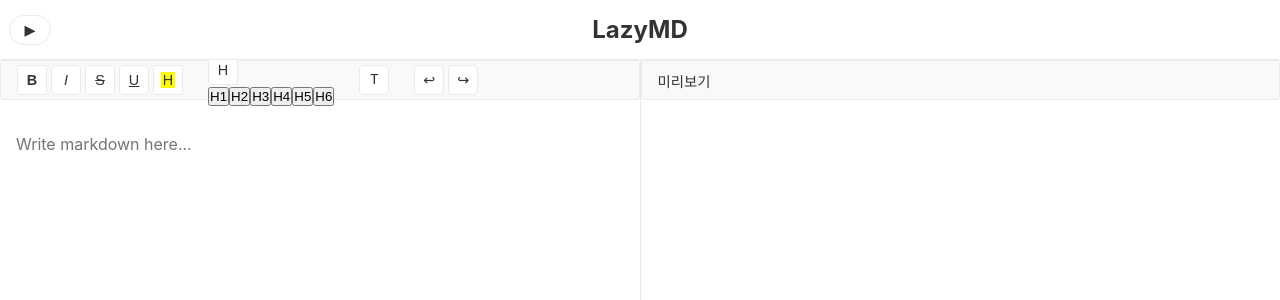
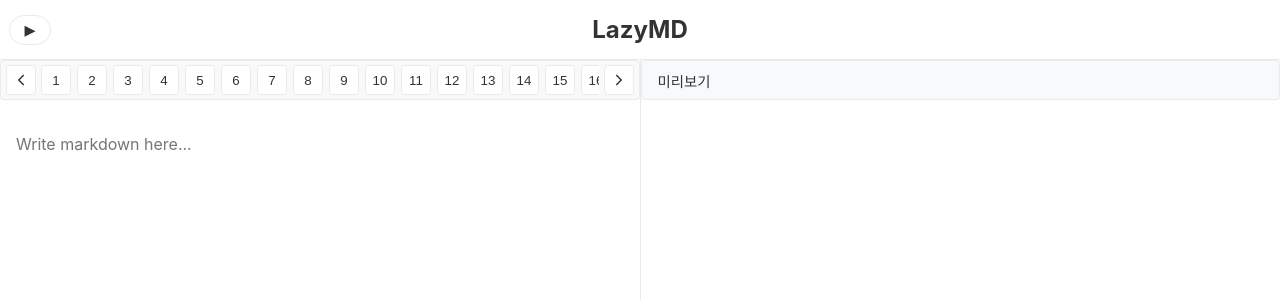
Before and after one commit to hyeongahah/lazymd, a Next.js app: page / in a window 1280 px wide. Shown: the top 300 px of the page. Built offline with nearby package versions, Linux system fonts and the light colour scheme.

Commit message:
툴바UI 기본 설정

```diff
--- a/src/components/Toolbar/ToolbarButton.tsx
+++ b/src/components/Toolbar/ToolbarButton.tsx
@@ -1,16 +1,6 @@
-import { ReactNode } from 'react';
+import { ReactNode, useRef } from 'react';
 import styles from '@/pages/page.module.css';
-import {
-  Bold,
-  Italic,
-  Strike,
-  Underline,
-  Highlight,
-  HeadingDropdown,
-  ClearFormatting,
-  Undo,
-  Redo,
-} from '@/features/mdTool';
+import { ChevronLeft, ChevronRight } from 'lucide-react';
 
 interface ToolbarButtonProps {
   onClick: () => void;
@@ -31,22 +21,45 @@
 }
 
 export function Toolbar() {
+  const contentRef = useRef<HTMLDivElement>(null);
+
+  const handleScroll = (direction: 'left' | 'right') => {
+    if (!contentRef.current) return;
+
+    const scrollAmount = 200; // 스크롤할 픽셀 양
+    const currentScroll = contentRef.current.scrollLeft;
+
+    contentRef.current.scrollTo({
+      left:
+        direction === 'left'
+          ? currentScroll - scrollAmount
+          : currentScroll + scrollAmount,
+      behavior: 'smooth',
+    });
+  };
+
   return (
     <div className={styles.toolbar}>
-      <div className={styles.toolbarContent}>
-        <Bold />
-        <Italic />
-        <Strike />
-        <Underline />
-        <Highlight />
-        <div className={styles.toolbarDivider} />
-        <HeadingDropdown />
-        <div className={styles.toolbarDivider} />
-        <ClearFormatting />
-        <div className={styles.toolbarDivider} />
-        <Undo />
-        <Redo />
+      <button
+        className={`${styles.scrollButton} ${styles.scrollLeft}`}
+        onClick={() => handleScroll('left')}
+      >
+        <ChevronLeft size={18} />
+      </button>
+      <div className={styles.toolbarContent} ref={contentRef}>
+        {/* 1번부터 20번까지의 버튼 */}
+        {Array.from({ length: 20 }, (_, i) => (
+          <div key={i} className={styles.toolbarItem}>
+            <button className={styles.toolbarButton}>{i + 1}</button>
+          </div>
+        ))}
       </div>
+      <button
+        className={`${styles.scrollButton} ${styles.scrollRight}`}
+        onClick={() => handleScroll('right')}
+      >
+        <ChevronRight size={18} />
+      </button>
     </div>
   );
 }
--- a/src/features/mdTool/Bold.tsx
+++ b/src/features/mdTool/Bold.tsx
@@ -1,26 +1,10 @@
-import { useMarkdown } from '@/hooks/useMarkdown';
+import { Bold as BoldIcon } from 'lucide-react';
 import { ToolbarButton } from '@/components/Toolbar/ToolbarButton';
 
 export function Bold() {
-  const { text, setText } = useMarkdown();
-
-  const handleClick = () => {
-    const textarea = document.querySelector('textarea');
-    if (!textarea) return;
-
-    const start = textarea.selectionStart;
-    const end = textarea.selectionEnd;
-    const selectedText = text.substring(start, end);
-
-    const newText =
-      text.substring(0, start) + `**${selectedText}**` + text.substring(end);
-
-    setText(newText);
-  };
-
   return (
-    <ToolbarButton onClick={handleClick} title='Bold'>
-      <strong>B</strong>
+    <ToolbarButton onClick={() => {}} title='Bold'>
+      <BoldIcon size={18} />
     </ToolbarButton>
   );
 }
--- a/src/features/mdTool/ClearFormatting.tsx
+++ b/src/features/mdTool/ClearFormatting.tsx
@@ -1,32 +1,10 @@
-import { useMarkdown } from '@/hooks/useMarkdown';
+import { Type } from 'lucide-react';
 import { ToolbarButton } from '@/components/Toolbar/ToolbarButton';
 
 export function ClearFormatting() {
-  const { text, setText } = useMarkdown();
-
-  const handleClick = () => {
-    const textarea = document.querySelector('textarea');
-    if (!textarea) return;
-
-    const start = textarea.selectionStart;
-    const end = textarea.selectionEnd;
-    const selectedText = text.substring(start, end);
-
-    // 마크다운 서식 제거
-    const cleanText = selectedText
-      .replace(/[*_~`]/g, '') // 기본 서식 제거
-      .replace(/#{1,6}\s/g, '') // 제목 서식 제거
-      .replace(/<[^>]*>/g, '') // HTML 태그 제거
-      .replace(/==/g, ''); // 형광펜 서식 제거
-
-    const newText = text.substring(0, start) + cleanText + text.substring(end);
-
-    setText(newText);
-  };
-
   return (
-    <ToolbarButton onClick={handleClick} title='Clear Formatting'>
-      <span style={{ fontFamily: 'monospace' }}>T</span>
+    <ToolbarButton onClick={() => {}} title='Clear Formatting'>
+      <Type size={18} />
     </ToolbarButton>
   );
 }
--- a/src/features/mdTool/HeadingDropdown.tsx
+++ b/src/features/mdTool/HeadingDropdown.tsx
@@ -1,40 +1,19 @@
-import { useMarkdown } from '@/hooks/useMarkdown';
-import { ToolbarButton } from '@/components/Toolbar/ToolbarButton';
+import { Heading } from 'lucide-react';
 import styles from '@/pages/page.module.css';
 
 export function HeadingDropdown() {
-  const { text, setText } = useMarkdown();
-
-  const handleHeading = (level: number) => {
-    const textarea = document.querySelector('textarea');
-    if (!textarea) return;
-
-    const start = textarea.selectionStart;
-    const end = textarea.selectionEnd;
-    const selectedText = text.substring(start, end);
-    const prefix = '#'.repeat(level) + ' ';
-
-    const newText =
-      text.substring(0, start) +
-      `${prefix}${selectedText}` +
-      text.substring(end);
-
-    setText(newText);
-  };
-
   return (
-    <div className={styles.headingButtonWrapper}>
-      <ToolbarButton onClick={() => {}} title='제목'>
-        <span className={styles.headingIcon}>H</span>
-      </ToolbarButton>
+    <div className={styles.headingButton}>
+      <Heading size={18} />
       <div className={styles.headingDropdown}>
         {[1, 2, 3, 4, 5, 6].map((level) => (
           <button
             key={level}
             className={styles.headingOption}
-            onClick={() => handleHeading(level)}
+            onClick={() => handleHeadingClick(level)}
+            title={`Heading ${level}`}
           >
-            H{level}
+            {level}
           </button>
         ))}
       </div>
--- a/src/features/mdTool/Highlight.tsx
+++ b/src/features/mdTool/Highlight.tsx
@@ -1,26 +1,10 @@
-import { useMarkdown } from '@/hooks/useMarkdown';
+import { Highlighter } from 'lucide-react';
 import { ToolbarButton } from '@/components/Toolbar/ToolbarButton';
 
 export function Highlight() {
-  const { text, setText } = useMarkdown();
-
-  const handleClick = () => {
-    const textarea = document.querySelector('textarea');
-    if (!textarea) return;
-
-    const start = textarea.selectionStart;
-    const end = textarea.selectionEnd;
-    const selectedText = text.substring(start, end);
-
-    const newText =
-      text.substring(0, start) + `==${selectedText}==` + text.substring(end);
-
-    setText(newText);
-  };
-
   return (
-    <ToolbarButton onClick={handleClick} title='Highlight'>
-      <span style={{ backgroundColor: 'yellow', padding: '0 2px' }}>H</span>
+    <ToolbarButton onClick={() => {}} title='Highlight'>
+      <Highlighter size={18} />
     </ToolbarButton>
   );
 }
--- a/src/features/mdTool/Italic.tsx
+++ b/src/features/mdTool/Italic.tsx
@@ -1,26 +1,10 @@
-import { useMarkdown } from '@/hooks/useMarkdown';
+import { Italic as ItalicIcon } from 'lucide-react';
 import { ToolbarButton } from '@/components/Toolbar/ToolbarButton';
 
 export function Italic() {
-  const { text, setText } = useMarkdown();
-
-  const handleClick = () => {
-    const textarea = document.querySelector('textarea');
-    if (!textarea) return;
-
-    const start = textarea.selectionStart;
-    const end = textarea.selectionEnd;
-    const selectedText = text.substring(start, end);
-
-    const newText =
-      text.substring(0, start) + `_${selectedText}_` + text.substring(end);
-
-    setText(newText);
-  };
-
   return (
-    <ToolbarButton onClick={handleClick} title='Italic'>
-      <em>I</em>
+    <ToolbarButton onClick={() => {}} title='Italic'>
+      <ItalicIcon size={18} />
     </ToolbarButton>
   );
 }
--- a/src/features/mdTool/Redo.tsx
+++ b/src/features/mdTool/Redo.tsx
@@ -1,16 +1,10 @@
-import { useMarkdown } from '@/hooks/useMarkdown';
+import { RotateCw } from 'lucide-react';
 import { ToolbarButton } from '@/components/Toolbar/ToolbarButton';
 
 export function Redo() {
-  const { text, setText } = useMarkdown();
-
-  const handleClick = () => {
-    document.execCommand('redo');
-  };
-
   return (
-    <ToolbarButton onClick={handleClick} title='다시 실행'>
-      ↪
+    <ToolbarButton onClick={() => {}} title='Redo'>
+      <RotateCw size={18} />
     </ToolbarButton>
   );
 }
--- a/src/features/mdTool/Strike.tsx
+++ b/src/features/mdTool/Strike.tsx
@@ -1,26 +1,10 @@
-import { useMarkdown } from '@/hooks/useMarkdown';
+import { Strikethrough } from 'lucide-react';
 import { ToolbarButton } from '@/components/Toolbar/ToolbarButton';
 
 export function Strike() {
-  const { text, setText } = useMarkdown();
-
-  const handleClick = () => {
-    const textarea = document.querySelector('textarea');
-    if (!textarea) return;
-
-    const start = textarea.selectionStart;
-    const end = textarea.selectionEnd;
-    const selectedText = text.substring(start, end);
-
-    const newText =
-      text.substring(0, start) + `~~${selectedText}~~` + text.substring(end);
-
-    setText(newText);
-  };
-
   return (
-    <ToolbarButton onClick={handleClick} title='Strike'>
-      <span style={{ textDecoration: 'line-through' }}>S</span>
+    <ToolbarButton onClick={() => {}} title='Strike'>
+      <Strikethrough size={18} />
     </ToolbarButton>
   );
 }
--- a/src/features/mdTool/Underline.tsx
+++ b/src/features/mdTool/Underline.tsx
@@ -1,26 +1,10 @@
-import { useMarkdown } from '@/hooks/useMarkdown';
+import { Underline as UnderlineIcon } from 'lucide-react';
 import { ToolbarButton } from '@/components/Toolbar/ToolbarButton';
 
 export function Underline() {
-  const { text, setText } = useMarkdown();
-
-  const handleClick = () => {
-    const textarea = document.querySelector('textarea');
-    if (!textarea) return;
-
-    const start = textarea.selectionStart;
-    const end = textarea.selectionEnd;
-    const selectedText = text.substring(start, end);
-
-    const newText =
-      text.substring(0, start) + `<u>${selectedText}</u>` + text.substring(end);
-
-    setText(newText);
-  };
-
   return (
-    <ToolbarButton onClick={handleClick} title='Underline'>
-      <span style={{ textDecoration: 'underline' }}>U</span>
+    <ToolbarButton onClick={() => {}} title='Underline'>
+      <UnderlineIcon size={18} />
     </ToolbarButton>
   );
 }
--- a/src/features/mdTool/Undo.tsx
+++ b/src/features/mdTool/Undo.tsx
@@ -1,16 +1,10 @@
-import { useMarkdown } from '@/hooks/useMarkdown';
+import { RotateCcw } from 'lucide-react';
 import { ToolbarButton } from '@/components/Toolbar/ToolbarButton';
 
 export function Undo() {
-  const { text, setText } = useMarkdown();
-
-  const handleClick = () => {
-    document.execCommand('undo');
-  };
-
   return (
-    <ToolbarButton onClick={handleClick} title='실행 취소'>
-      ↩
+    <ToolbarButton onClick={() => {}} title='Undo'>
+      <RotateCcw size={18} />
     </ToolbarButton>
   );
 }
--- a/src/pages/page.module.css
+++ b/src/pages/page.module.css
@@ -193,18 +193,30 @@
   display: flex;
   align-items: center;
   flex-shrink: 0;
-  padding: 0 1rem;
+  padding: 0;
 }
 
 .toolbarContent {
   display: flex;
   align-items: center;
-  gap: 4px;
+  gap: 6px;
   width: 100%;
+  overflow-x: hidden;
+  margin: 0 40px;
+  scroll-behavior: smooth;
+}
+
+/* 툴바 아이템 컨테이너 */
+.toolbarItem {
+  display: flex;
+  align-items: center;
+  justify-content: center;
 }
 
 .toolbarButton {
-  padding: 0.4rem;
+  width: 30px;
+  height: 30px;
+  padding: 6px;
   border: 1px solid var(--border-color);
   background-color: var(--background-color);
   border-radius: 4px;
@@ -212,9 +224,6 @@
   display: flex;
   align-items: center;
   justify-content: center;
-  min-width: 30px;
-  height: 30px;
-  font-size: 0.9rem;
   color: var(--text-color);
   transition: all 0.2s ease;
 }
@@ -232,7 +241,7 @@
   width: 1px;
   height: 60%;
   background-color: var(--border-color);
-  margin: 0 0.5rem;
+  margin: 0 3px;
 }
 
 .preview .empty-line {
@@ -483,3 +492,98 @@
 .modalOverlay {
   display: none;
 }
+
+/* 헤딩 버튼 스타일 */
+.headingButton {
+  position: relative;
+  padding: 0.4rem;
+  border: 1px solid var(--border-color);
+  background-color: var(--background-color);
+  border-radius: 4px;
+  cursor: pointer;
+  display: flex;
+  align-items: center;
+  justify-content: center;
+  min-width: 30px;
+  height: 30px;
+  font-size: 0.9rem;
+  color: var(--text-color);
+  transition: all 0.2s ease;
+}
+
+.headingButton:hover {
+  background-color: var(--button-hover);
+  border-color: #1e90ff;
+}
+
+/* 헤딩 드롭다운 메뉴 */
+.headingDropdown {
+  position: absolute;
+  top: 100%;
+  left: 0;
+  margin-top: 4px;
+  background-color: var(--background-color);
+  border: 1px solid var(--border-color);
+  border-radius: 4px;
+  padding: 4px;
+  display: none;
+  flex-direction: row;
+  gap: 4px;
+  z-index: 10;
+  box-shadow: 0 2px 5px rgba(0, 0, 0, 0.1);
+}
+
+.headingButton:hover .headingDropdown {
+  display: flex;
+}
+
+/* 헤딩 옵�� 버튼 */
+.headingOption {
+  width: 30px;
+  height: 30px;
+  display: flex;
+  align-items: center;
+  justify-content: center;
+  border: 1px solid var(--border-color);
+  background-color: var(--background-color);
+  border-radius: 4px;
+  cursor: pointer;
+  color: var(--text-color);
+  font-size: 0.9rem;
+  transition: all 0.2s ease;
+}
+
+.headingOption:hover {
+  background-color: var(--button-hover);
+  border-color: #1e90ff;
+}
+
+/* 스크롤 버튼 스타일 */
+.scrollButton {
+  position: absolute;
+  top: 50%;
+  transform: translateY(-50%);
+  width: 30px;
+  height: 30px;
+  background-color: var(--background-color);
+  border: 1px solid var(--border-color);
+  border-radius: 4px;
+  cursor: pointer;
+  display: flex;
+  align-items: center;
+  justify-content: center;
+  z-index: 1;
+  color: var(--text-color);
+}
+
+.scrollButton:hover {
+  background-color: var(--button-hover);
+}
+
+.scrollLeft {
+  left: 5px;
+}
+
+.scrollRight {
+  right: 5px;
+}
```
